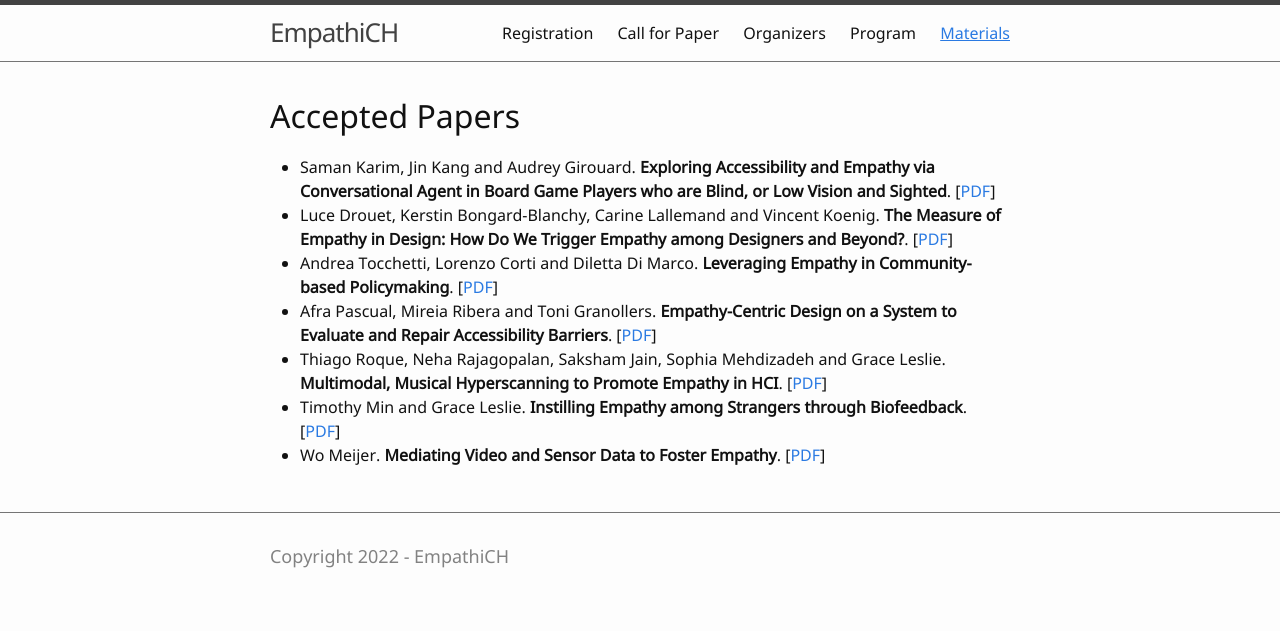
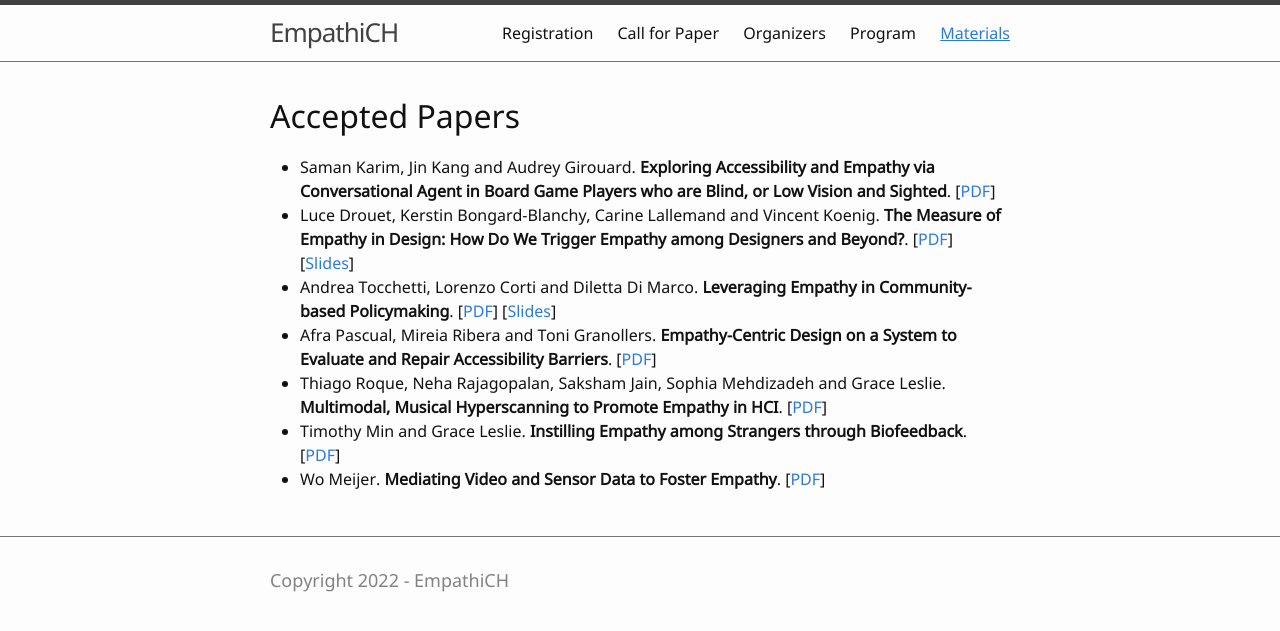
Before and after one commit to empathiCH/empathiCH.github.io, a Jekyll site: the page built from 4-materials.md, in a window 1280 px wide. Shown: the top 631 px of the page. Built offline with Jekyll 4.4.1, drawn with Linux system fonts in a browser that asks for light colours.

Commit message:
added slides for paper 3 and 4

```diff
--- a/4-materials.md
+++ b/4-materials.md
@@ -6,8 +6,8 @@ nav: true
 # Accepted Papers
 
 - Saman Karim, Jin Kang and Audrey Girouard. **Exploring Accessibility and Empathy via Conversational Agent in Board Game Players who are Blind, or Low Vision and Sighted**. [[PDF](/papers/EmpathiCH2022_paper_2.pdf)]
-- Luce Drouet, Kerstin Bongard-Blanchy, Carine Lallemand and Vincent Koenig. **The Measure of Empathy in Design: How Do We Trigger Empathy among Designers and Beyond?**. [[PDF](/papers/EmpathiCH2022_paper_3.pdf)]
-- Andrea Tocchetti, Lorenzo Corti and Diletta Di Marco. **Leveraging Empathy in Community-based Policymaking**. [[PDF](/papers/EmpathiCH2022_paper_4.pdf)]
+- Luce Drouet, Kerstin Bongard-Blanchy, Carine Lallemand and Vincent Koenig. **The Measure of Empathy in Design: How Do We Trigger Empathy among Designers and Beyond?**. [[PDF](/papers/EmpathiCH2022_paper_3.pdf)] [[Slides](/papers/presentation3.pdf)]
+- Andrea Tocchetti, Lorenzo Corti and Diletta Di Marco. **Leveraging Empathy in Community-based Policymaking**. [[PDF](/papers/EmpathiCH2022_paper_4.pdf)] [[Slides](/papers/presentation4.pdf)]
 - Afra Pascual, Mireia Ribera and Toni Granollers. **Empathy-Centric Design on a System to Evaluate and Repair Accessibility Barriers**. [[PDF](/papers/EmpathiCH2022_paper_5.pdf)]
 - Thiago Roque, Neha Rajagopalan, Saksham Jain, Sophia Mehdizadeh and Grace Leslie. **Multimodal, Musical Hyperscanning to Promote Empathy in HCI**. [[PDF](/papers/EmpathiCH2022_paper_6.pdf)]
 - Timothy Min and Grace Leslie. **Instilling Empathy among Strangers through Biofeedback**. [[PDF](/papers/EmpathiCH2022_paper_7.pdf)]
```
Also changed, not shown: 2 other files.
